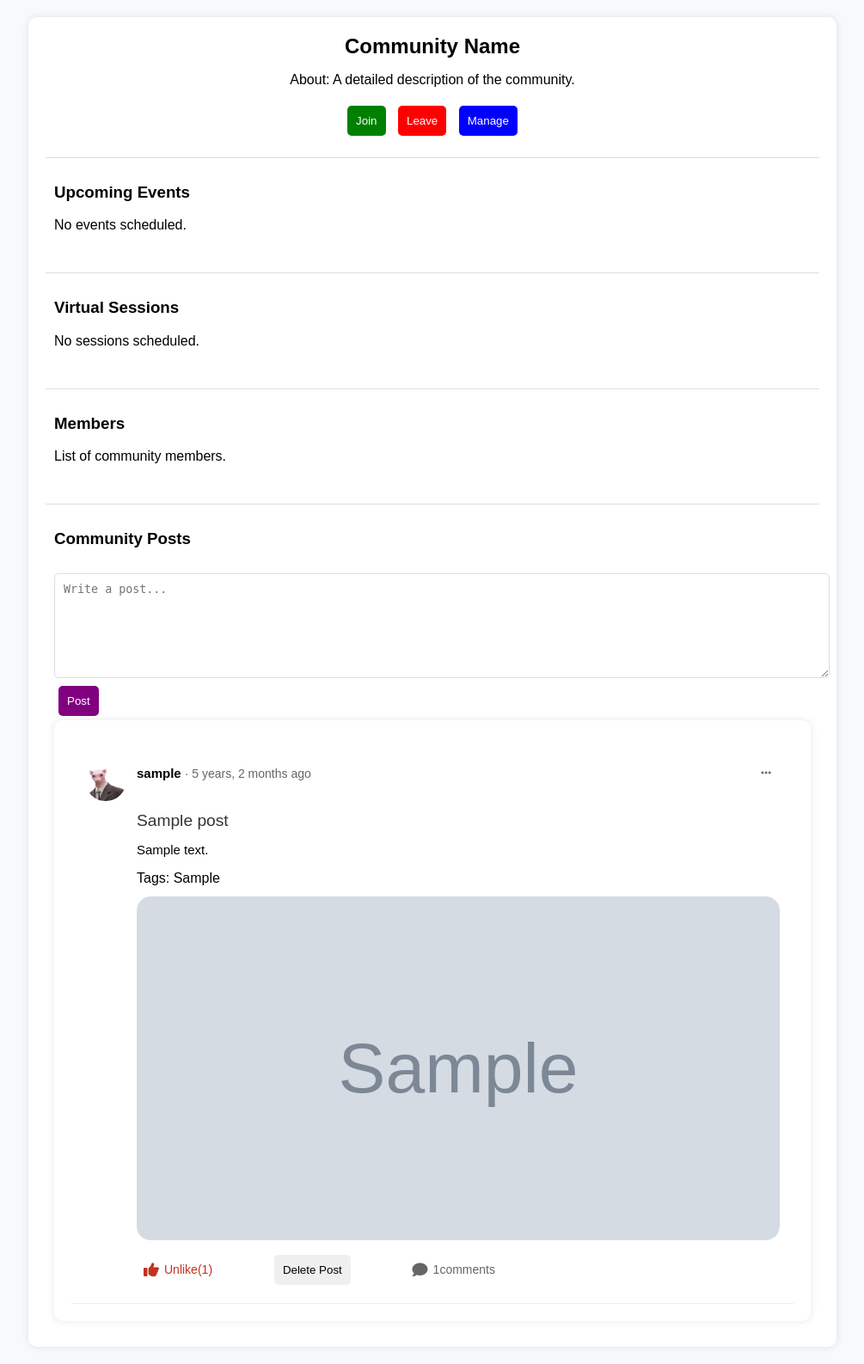
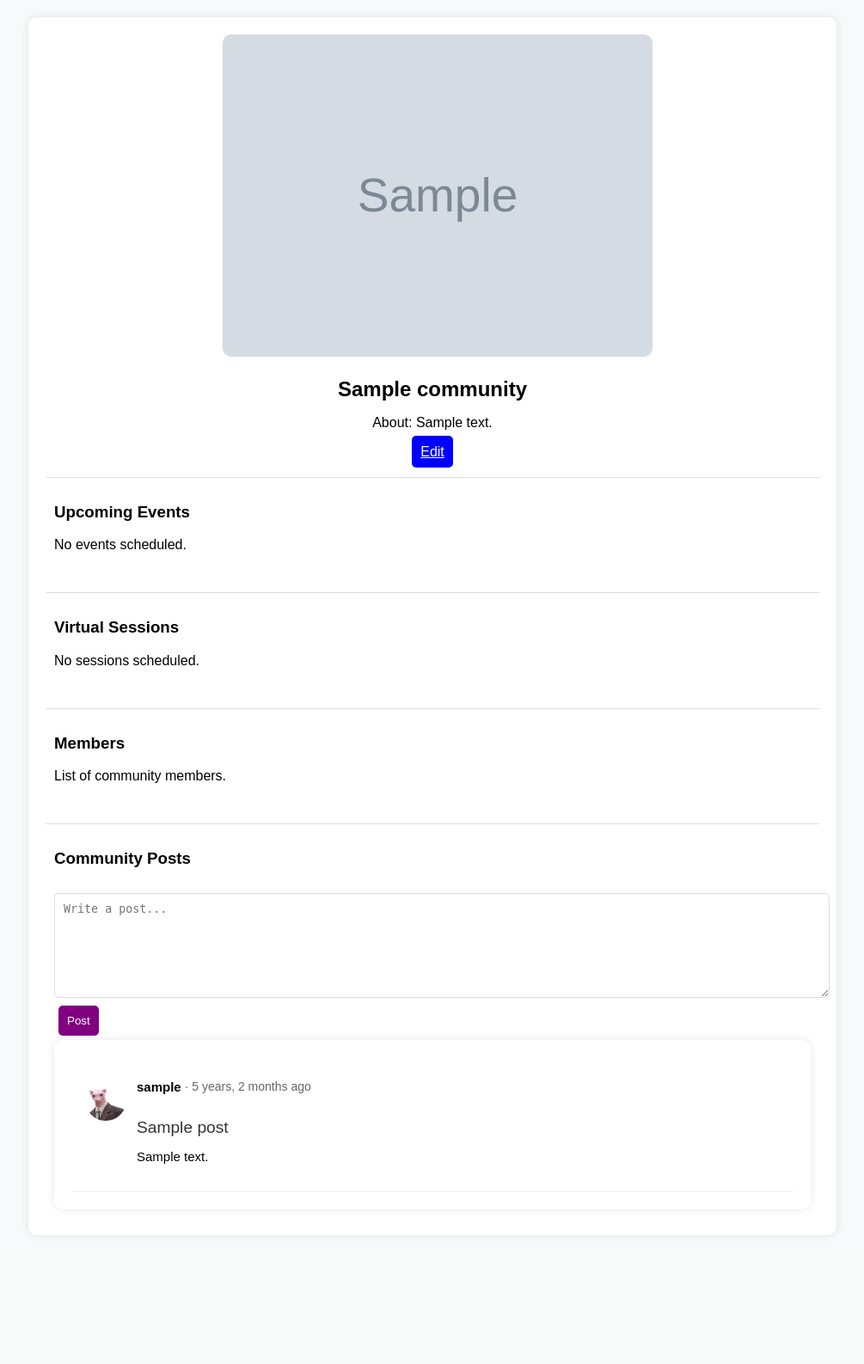
Before and after one commit to willgriffin111/Uni-Hub, a Django app: a page that uses unihub_project/templates/pages/community.html in a window 1280 px wide. Shown: the whole page at 86% size, without its empty margins (137-1142 px from the left). After the commit the page ends 1438 px from the top, so only its background shows below. Run offline with Django 5.2, Linux system fonts and the light colour scheme; a user stored in the database is signed in; tables that the repository leaves empty hold one stand-in row (values such as "Sample post"); grey boxes marked "Sample" are stand-in pictures.

Commit message:
added displays and edits for community pages and ability to join communities

```diff
--- a/api/community/models.py
+++ b/api/community/models.py
@@ -15,6 +15,12 @@ class Community(models.Model):
     """
     name = models.CharField(max_length=255, unique=True)
     description = models.TextField(blank=True)
+    community_image = models.ImageField(
+        upload_to='community/images/',
+        null=False,
+        blank=False,
+        default='community/images/default.png'
+    )
     created_by = models.ForeignKey(
         settings.AUTH_USER_MODEL,
         on_delete=models.CASCADE,
--- a/api/community/urls.py
+++ b/api/community/urls.py
@@ -2,6 +2,7 @@ from django.urls import path
 from . import views
 
 urlpatterns = [
+    path('editcommunity/', views.CommunityEditAPI.as_view(), name='api-community-edit'),
     path('communitypost/', views.CommunityViewAPI.as_view(), name='communitypost'),
-
+    path('communityjoin/', views.CommunityJoinAPI.as_view(), name='api-communityjoin'),
 ]
--- a/unihub_project/templates/pages/community.html
+++ b/unihub_project/templates/pages/community.html
@@ -933,16 +933,27 @@ body {
   margin-top: 5px;
   }
 
+  .community-header .community-image {
+    width: 100%;
+    max-width: 500px; /* You can adjust this based on the layout */
+    height: auto;
+    border-radius: 10px;
+    margin-bottom: 20px; /* Space between the image and the text */
+}
+
     </style>
   </head>
   <body>
       <div class="container">
         <div class="community-header">
-            <h2>Community Name</h2>
-            <p>About: A detailed description of the community.</p>
-            <button class="btn btn-join">Join</button>
-            <button class="btn btn-leave">Leave</button>
-            <button class="btn btn-manage">Manage</button>
+            <img src="{{ community.community_image.url }}" alt="Community Image" class="community-image">
+            <h2>{{ community.name }}</h2>
+            <p>About: {{ community.description }}</p>
+            {% if community.created_by == user %}
+              <a href="{% url 'community_edit_page' community_name=community.name %}" class="btn btn-manage">Edit</a>
+            {% else %}
+            <button id="join-community-btn">Join/Leave Community</button>
+            {% endif %}
         </div>
 
           <div class="section">
@@ -974,123 +985,62 @@ body {
                     <div class="post-avatar">
                       <img src="{{ post.user.profile.image.url|default:'/static/bingus.jpg' }}" alt="{{ post.user.username }}">
                     </div>
-
                      <!-- Post Content -->
                     <div class="post-content">
-                    <!-- Header -->
                         <div class="post-header">
                           <div class="post-user-info">
                             <h4 class="post-author">{{ post.user.username }}</h4>
                             <span class="post-time">· {{ post.created_at|timesince }} ago</span>
                           </div>
-                      <div class="post-options">
-                        <button class="options-btn">
-                          <i class="fa-solid fa-ellipsis"></i>
-                        </button>
                         </div>
-                    </div>
-                    <!-- Text -->
                         <div class="post-text">
                           <h4>{{ post.title }}</h4>
                           <p>{{ post.content }}</p>
-                    </div>
-                    <!-- Tags -->
-                    <div class="tags">Tags: {{ post.tags }}</div>
-                    <!-- Media (if available) -->
-                    {% if post.image %}
-                    <div class="post-media">
-                      <img src="{{ post.image.url }}" alt="Post Image">
-                    </div>
-                    {% endif %}
-
-                    <div class="post-actions">
-                      {% if post.liked %}
-                      <button onclick="toggleLike({{ post.id }})" id="like-button-{{ post.id }}" class="post-action-btn like-btn" data-liked="true">
-                        <i class="fas fa-thumbs-up"></i>
-                        <span id="like-text-{{ post.id }}">Unlike</span>
-                        (<span id="like-count-{{ post.id }}">{{ post.likes_count }}</span>)
-                      </button>
-                      {% else %}
-                      <button onclick="toggleLike({{ post.id }})" id="like-button-{{ post.id }}" class="post-action-btn like-btn" data-liked="false">
-                        <i class="fas fa-thumbs-up"></i>
-                        <span id="like-text-{{ post.id }}">Like</span>
-                        (<span id="like-count-{{ post.id }}">{{ post.likes_count }}</span>)
-                      </button>
-                      {% endif %}
-                      <div class="post-footer">
-                        {% if post.can_edit and post.user == user %}
-                        <form action="{% url 'edit_post' post.id %}" method="get" style="display:inline;">
-                          <button type="submit" class="edit-button btn btn-warning">Edit Post</button>
-                        </form>
-                        {% endif %}
-                        {% if post.user == user %}
-                        <form action="{% url 'delete_post' post.id %}" method="post" style="display:inline;" onsubmit="return confirmDelete()">
-                          {% csrf_token %}
-                          <button type="submit" class="delete-button btn btn-danger">Delete Post</button>
-                        </form>
-                        {% endif %}
-                      </div>
-
-                      <button class="post-action-btn comment-btn" onclick="toggleComments({{ post.id }})">
-                        <i class="fas fa-comment"></i>
-                        <span>{{ post.comments_count }}</span>
-                        <span class="comments-text">comments</span>
-                      </button>
-                    </div>
-
-                    <div class="comments" id="comments-section-{{ post.id }}" style="display:none;">
-                      <h5>Comments ({{ post.comments_count }})</h5>
-                      <!-- Hidden input to store parent comment ID when replying -->
-                      <input type="hidden" id="reply-parent-{{ post.id }}" value="">
-                      <!-- Div to display current reply target -->
-                      <div id="replying-to-{{ post.id }}" class="replying-to" style="display:none;"></div>
-
-                      <!-- Main Comments List: Only top-level comments -->
-                      <ul class="comments-list" id="comments-list-{{ post.id }}">
-                        {% for comment in post.comments.all %}
-                          {% if not comment.parent %}
-                          <li class="comment-item" id="comment-{{ comment.id }}">
-                            <b>{{ comment.user.username }}:</b>
-                            <span id="comment-content-{{ comment.id }}">{{ comment.content }}</span>
-                            {% if comment.user == request.user %}
-                              <a href="{% url 'edit_comment_page' comment.id %}" style="text-decoration:none;">
-                                <button class="edit-comment-button btn btn-link">✏️</button>
-                              </a>
-                              <button class="delete-comment-button btn btn-link" onclick="deleteComment({{ comment.id }}, {{ post.id }})">❌</button>
-                            {% endif %}
-                            <button class="reply-button btn btn-link" onclick="replyToComment({{ post.id }}, '{{ comment.id }}', '{{ comment.user.username }}')">Reply</button>
-                            <!-- Nested Replies -->
-                            <ul class="comments-list">
-                              {% for reply in comment.replies.all %}
-                              <li class="reply-item" id="comment-{{ reply.id }}">
-                                <b>{{ reply.user.username }}:</b>
-                                <span id="comment-content-{{ reply.id }}">{{ reply.content }}</span>
-                                {% if reply.user == request.user %}
-                                  <a href="{% url 'edit_comment_page' reply.id %}" style="text-decoration:none;">
-                                    <button class="edit-comment-button btn btn-link">✏️</button>
-                                  </a>
-                                  <button class="delete-comment-button btn btn-link" onclick="deleteComment({{ reply.id }}, {{ post.id }})">❌</button>
-                                {% endif %}
-                              </li>
-                              {% endfor %}
-                            </ul>
-                          </li>
-                          {% endif %}
-                        {% endfor %}
-                      </ul>
-                      <!-- Comment Input & Reply Controls -->
-                      <div class="comment-input-area">
-                        <textarea id="comment-input-{{ post.id }}" placeholder="Write a comment..." style="width:100%;"></textarea>
-                        <button onclick="addComment({{ post.id }})" class="comment-button btn btn-primary">Comment</button>
-                        <button class="cancel-reply btn btn-link" id="cancel-reply-{{ post.id }}" style="display:none;" onclick="cancelReply({{ post.id }})">Cancel Reply</button>
-                      </div>
                         </div>
                     </div>
                   </div>
                   {% endfor %}
               </div>
           </div>
+
+          <!-- Error/Sucess message container -->
+          <div id="community-message" class="alert" style="display: none;"></div>
       </div>
-    </div>
+
+      <script>
+        document.getElementById('join-community-btn').addEventListener('click', function() {
+            const communityId = {{ community.id }}
+            const csrftoken = "{{csrf_token}}"
+
+            fetch('{% url 'api-communityjoin' %}', {
+                method: 'POST',
+                headers: {
+                    'Content-Type': 'application/json',
+                    'X-CSRFToken': csrftoken, // Make sure to include the CSRF token
+                },
+                body: JSON.stringify({
+                    'community_id': communityId
+                })
+            })
+            .then(response => response.json())
+            .then(data => {
+                const messageContainer = document.getElementById('community-message');
+                if (data.detail) {
+                    messageContainer.textContent = data.detail;  // Set the response message
+                    messageContainer.style.display = 'block';     // Make the message visible
+
+                    // Change the background color of the message based on success or error
+                    messageContainer.classList.remove('alert-success', 'alert-danger'); // Remove any old classes
+                    if (data.detail.includes("leave")) {
+                        messageContainer.classList.add('alert-danger'); // Error or leave message
+                    } else {
+                        messageContainer.classList.add('alert-success'); // Success message
+                    }
+                }
+            })
+            .catch(error => console.error('Error joining/leaving community:', error));
+        });
+      </script>
+
   </body>
   </html>
--- a/unihub_project/urls.py
+++ b/unihub_project/urls.py
@@ -30,6 +30,7 @@ urlpatterns = [
 
     #comunities
     path('communities/<str:community_name>/', views.community_view, name="community_page"),
+    path('edit_community/<str:community_name>/', views.community_edit_view, name="community_edit_page"),
 
     path('search/', views.search_view, name='search_page'),
     # Include API endpoints from the accounts app
--- a/unihub_project/views.py
+++ b/unihub_project/views.py
@@ -3,24 +3,34 @@ from django.contrib.auth.decorators import login_required
 from api.posts.models import Post, Comment
 from api.community.models import Community
 from django.utils import timezone
+from django.db.models import Count
 
 
 @login_required
 def home_page(request):
-    """Render the post display page with correct like count and user like status."""
+    """Render the post display page with correct like count and user like status,
+    and show top 3 communities with the most members."""
 
     posts = Post.objects.all().order_by('-created_at')  # Order by newest first
     current_time = timezone.now()
+
+    # For each post, get like count, check if the user liked it, and get comment count
     for post in posts:
         post.likes_count = post.likes.count()  # Get total like count
         post.liked = post.likes.filter(user=request.user).exists()  # Check if the user has liked this post
         post.comments_count = post.comments.count()
 
-
         # Check if the post was created within 30 minutes (for edit permission)
         post.can_edit = (current_time - post.created_at).total_seconds() <= 30 * 60
 
-    return render(request, 'pages/home_page.html', {'posts': posts, "user": request.user})
+    # Retrieve the top 3 communities with the most members
+    top_communities = Community.objects.annotate(num_members=Count('members')).order_by('-num_members')[:3]
+
+    return render(request, 'pages/home_page.html', {
+        'posts': posts,
+        'user': request.user,
+        'top_communities': top_communities
+    })
 
 def login_view(request):
     """Render the login page."""
@@ -79,9 +89,12 @@ def community_view(request, community_name):
         # Check if the post was created within 30 minutes (for edit permission)
         post.can_edit = (current_time - post.created_at).total_seconds() <= 30 * 60
 
-    return render(request, "pages/community.html", {'posts': posts, "user": request.user})
+    return render(request, "pages/community.html", {'community': community, 'posts': posts, "user": request.user})
 
-
+@login_required
+def community_edit_view(request, community_name):
+    community = get_object_or_404(Community, name=community_name)
+    return render(request, "pages/community_edit.html", {'community': community, "user": request.user})
 # THESE ARE OLD VIEWS:
 
 @login_required
```
Also changed, not shown: api/community/serializers.py (added, +7 -0 lines), api/community/views.py (+95 -8 lines), unihub_project/templates/pages/community_edit.html (added, +135 -0 lines), media/community/images/Arthur-sticker.png (added), media/community/images/default.png (added). Lines whose indentation alone changed are shown as unchanged.
